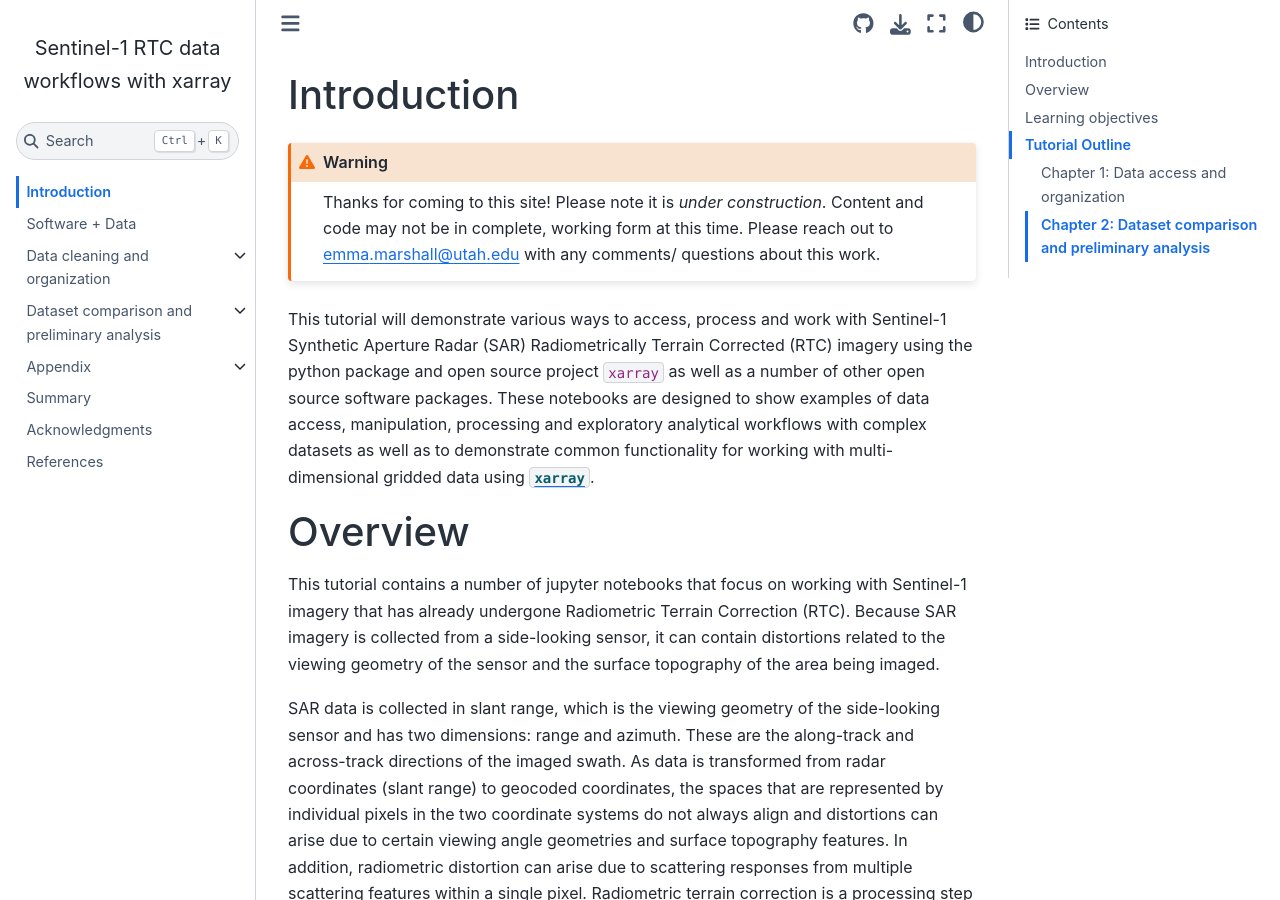
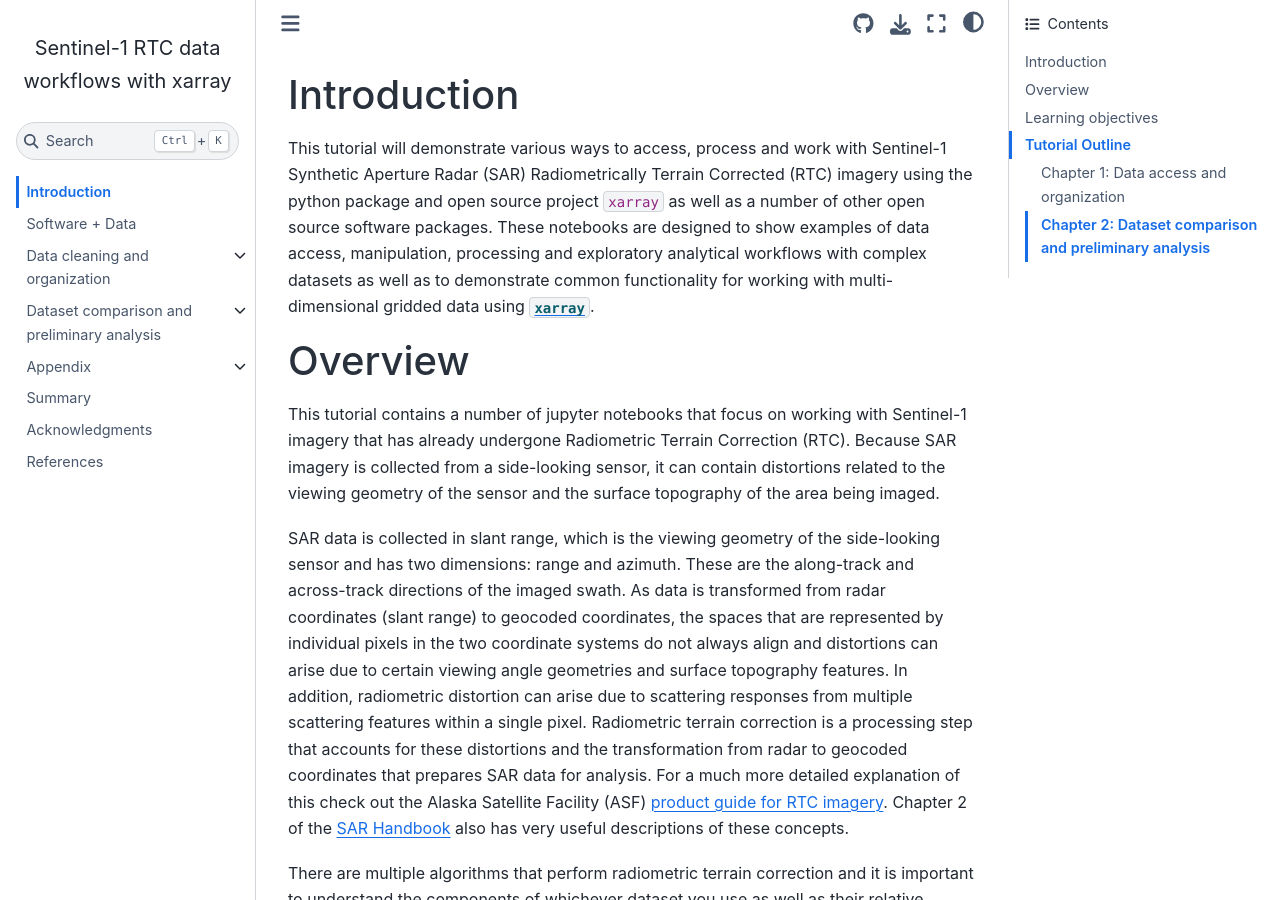
Before and after one commit to e-marshall/sentinel1_rtc, a Jupyter Book: the page built from intro.md, in a window 1280 px wide and 900 px high. Built offline with Jupyter Book 1.0.4 settings and Sphinx 7.4.7 and the Sphinx Book theme 1.1.4, drawn with Linux system fonts in a browser that asks for light colours; pages that are not in the unit, such as notebooks, are missing from menus.

Commit message:
removed under construction banner

````diff
--- a/intro.md
+++ b/intro.md
@@ -1,8 +1,4 @@
 # Introduction
-
-```{warning}
-Thanks for coming to this site! Please note it is *under construction*. Content and code may not be in complete, working form at this time. Please reach out to emma.marshall@utah.edu with any comments/ questions about this work.
-```
 
 This tutorial will demonstrate various ways to access, process and work with Sentinel-1 Synthetic Aperture Radar (SAR) Radiometrically Terrain Corrected (RTC) imagery using the python package and open source project `xarray` as well as a number of other open source software packages. These notebooks are designed to show examples of data access, manipulation, processing and exploratory analytical workflows with complex datasets as well as to demonstrate common functionality for working with multi-dimensional gridded data using [`xarray`](https://docs.xarray.dev/en/stable/).
 
````
